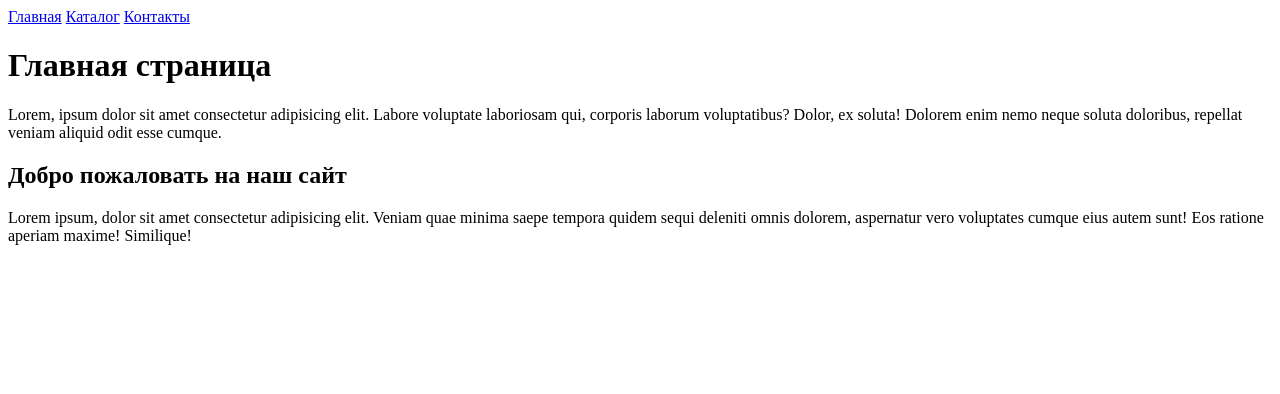
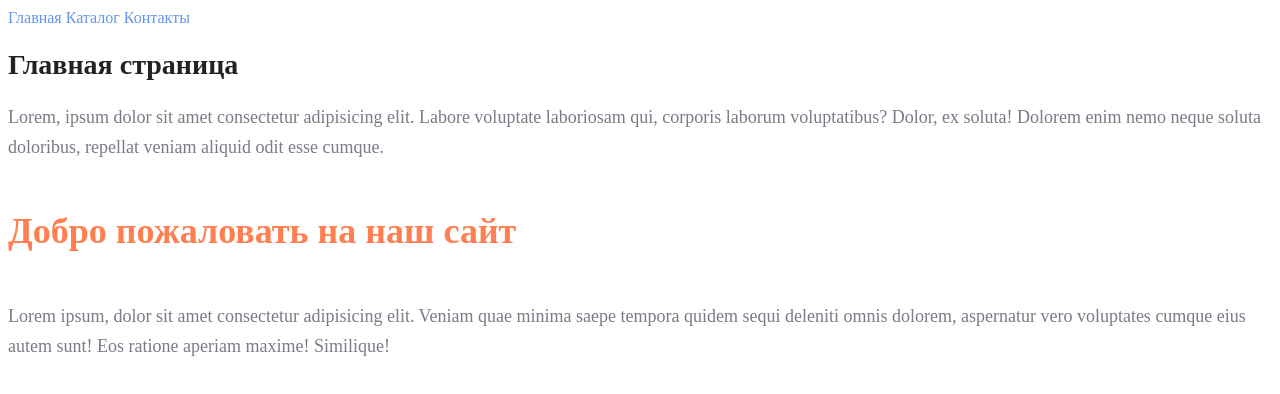
Before and after one commit to daniil-koblov/html_css_course, a plain HTML site: page homeworks/homework_2/index.html in a window 1280 px wide. Drawn offline with Linux system fonts and the light colour scheme.

Commit message:
done the second homework

```diff
--- a/homeworks/homework_2/index.html
+++ b/homeworks/homework_2/index.html
@@ -4,15 +4,16 @@
     <meta http-equiv="X-UA-Compatible" content="IE=edge">
     <meta name="viewport" content="width=device-width, initial-scale=1.0">
     <title>Document</title>
+    <link rel="stylesheet" href="style.css">
 </head>
 <body>
-    <a href="../homework_1/index.html">Главная</a>
-    <a href="../homework_1/catalog/catalog.html">Каталог</a>
-    <a href="../homework_1/contacts.html">Контакты</a>
+    <a class="navigation" href="../homework_1/index.html">Главная</a>
+    <a class="navigation" href="../homework_1/catalog/catalog.html">Каталог</a>
+    <a class="navigation" href="../homework_1/contacts.html">Контакты</a>
 
-    <h1>Главная страница</h1>
-    <p>Lorem, ipsum dolor sit amet consectetur adipisicing elit. Labore voluptate laboriosam qui, corporis laborum voluptatibus? Dolor, ex soluta! Dolorem enim nemo neque soluta doloribus, repellat veniam aliquid odit esse cumque.</p>
-    <h2>Добро пожаловать на наш сайт</h2>
-    <p>Lorem ipsum, dolor sit amet consectetur adipisicing elit. Veniam quae minima saepe tempora quidem sequi deleniti omnis dolorem, aspernatur vero voluptates cumque eius autem sunt! Eos ratione aperiam maxime! Similique!</p>
+    <h1 class="title">Главная страница</h1>
+    <p class="text">Lorem, ipsum dolor sit amet consectetur adipisicing elit. Labore voluptate laboriosam qui, corporis laborum voluptatibus? Dolor, ex soluta! Dolorem enim nemo neque soluta doloribus, repellat veniam aliquid odit esse cumque.</p>
+    <h2 class="title_2">Добро пожаловать на наш сайт</h2>
+    <p class="text">Lorem ipsum, dolor sit amet consectetur adipisicing elit. Veniam quae minima saepe tempora quidem sequi deleniti omnis dolorem, aspernatur vero voluptates cumque eius autem sunt! Eos ratione aperiam maxime! Similique!</p>
 </body>
 </html>
--- a/homeworks/homework_2/style.css
+++ b/homeworks/homework_2/style.css
@@ -0,0 +1,32 @@
+a {
+    text-decoration: none;
+}
+
+.navigation {
+    color: cornflowerblue;
+    font-size: 16px;
+    line-height: 20px;
+}
+
+.title {
+    color: #222222;
+    font-size: 28px;
+    line-height: 36px;
+    font-weight: bold;
+}
+
+.text {
+    font-style: normal;
+    font-weight: 300;
+    font-size: 18px;
+    line-height: 30px;
+    color: #7D7987
+}
+
+.title_2 {
+    color: coral;
+    font-style: normal;
+    font-weight: 700;
+    font-size: 36px;
+    line-height: 80px;
+}
```
Also changed, not shown: homeworks/homework_2/catalog/catalog.html (+6 -5 lines), homeworks/homework_2/contacts.html (+4 -3 lines).
